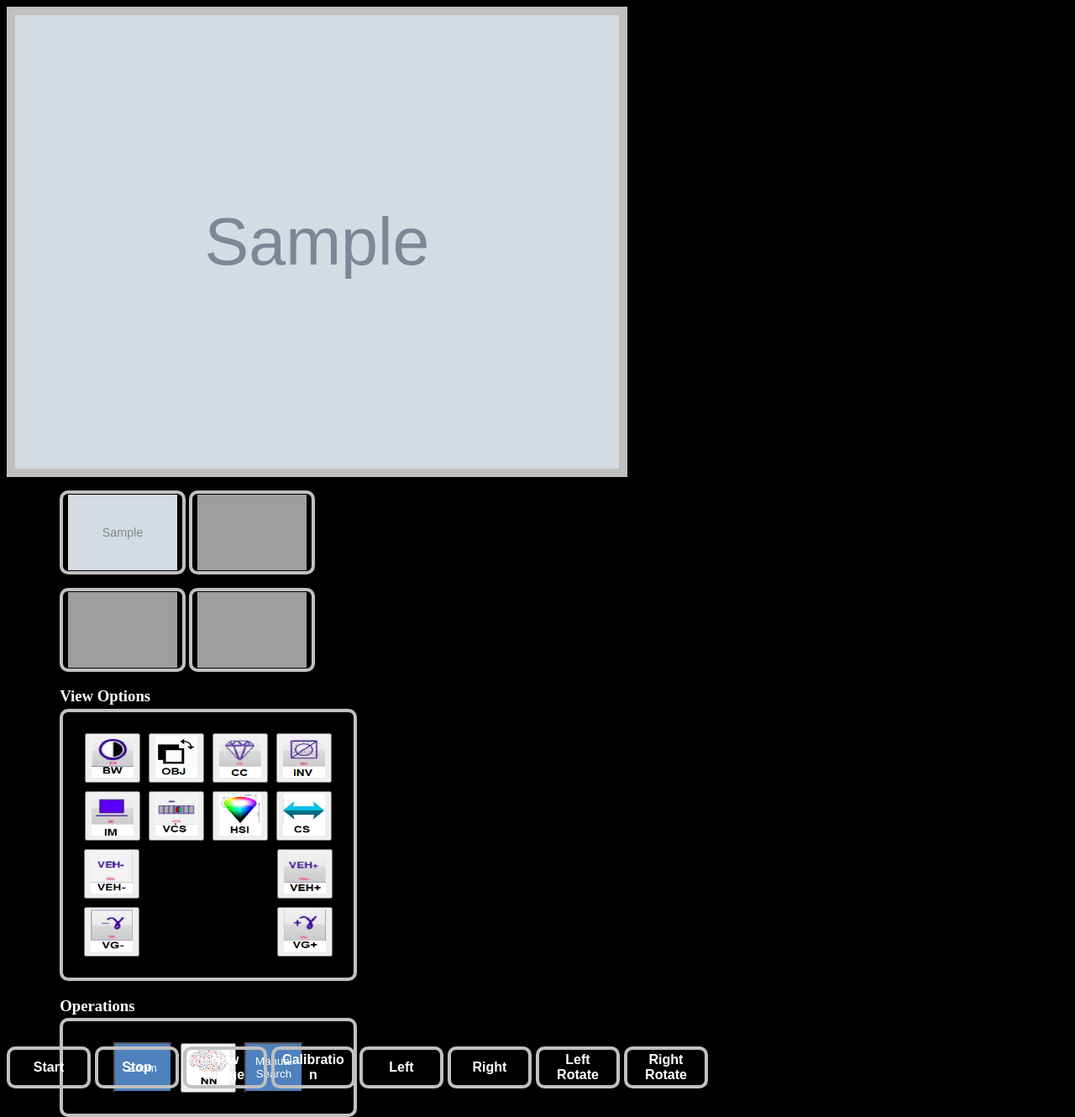
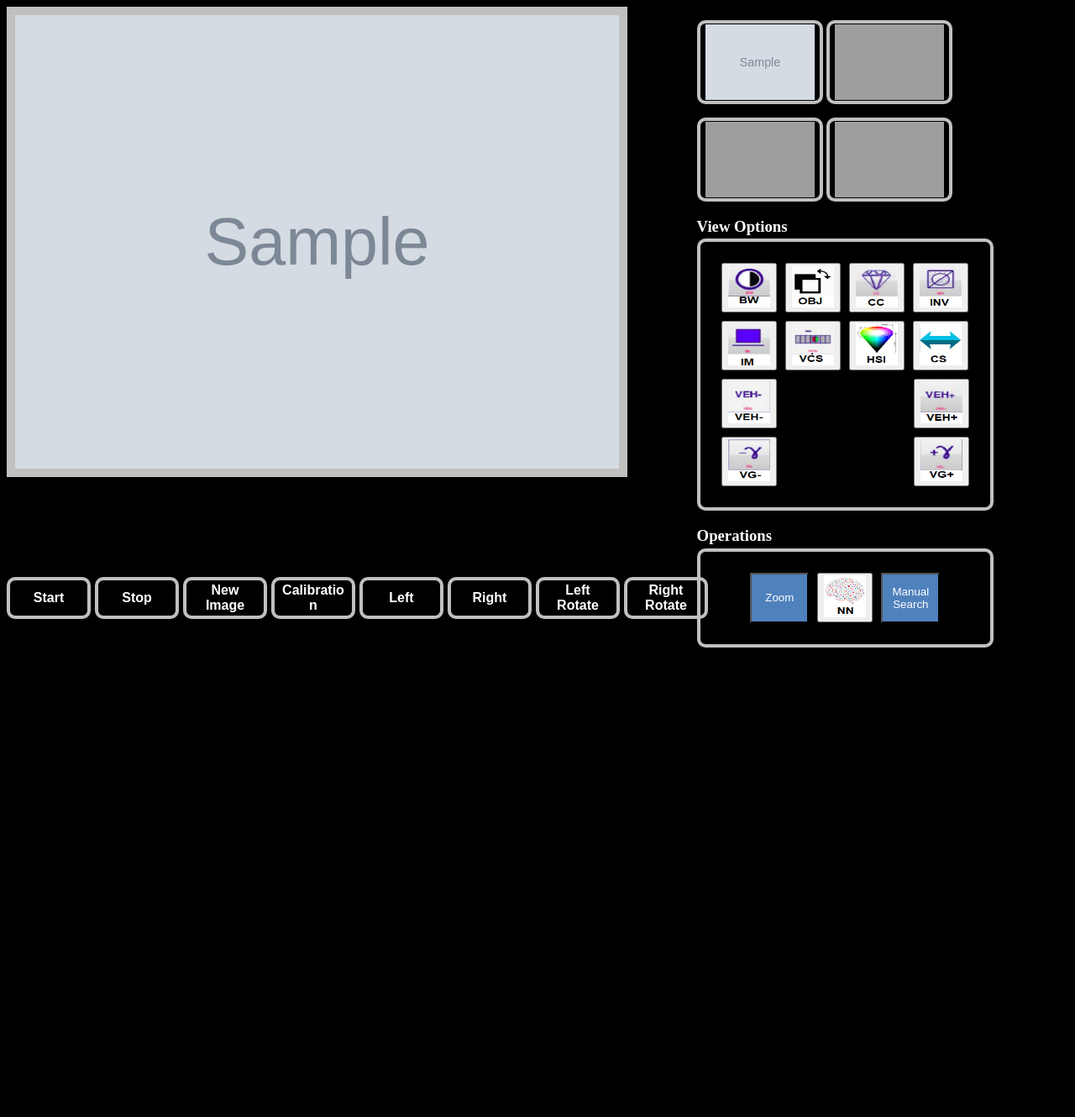
Before and after one commit to frankhart2018/BRNS-WEB-PYTHON, a Flask app: template templates/index-new.html in a window 1280 px wide. Shown: the whole page at 84% size. After the commit the page ends 771 px from the top, so only its background shows below. Run offline with Flask 2, Linux system fonts and the light colour scheme; the template is opened without the code that fills it: most values are stand-ins (such as "Sample title", 1, 10 or a date in 2020); grey boxes marked "Sample" are stand-in pictures; parts of the project's set-up code (start-up, migrations or seed data) failed here and were passed over; some libraries are stand-ins or nearby versions; grey boxes are pictures that could not be loaded.

```diff
--- a/templates/index-new.html
+++ b/templates/index-new.html
@@ -268,7 +268,7 @@
             <img src="{{img}}" id="img" style="width: 90%; height: 90%; float: left;">
           </div>
 
-          <form method="post" style="float: left; margin-left: 5%;">
+          <form method="post" style="float: left;">
             <div>
               <p>
                 <button type="button" id="pseudo-mode" class='mode-button'>
```
